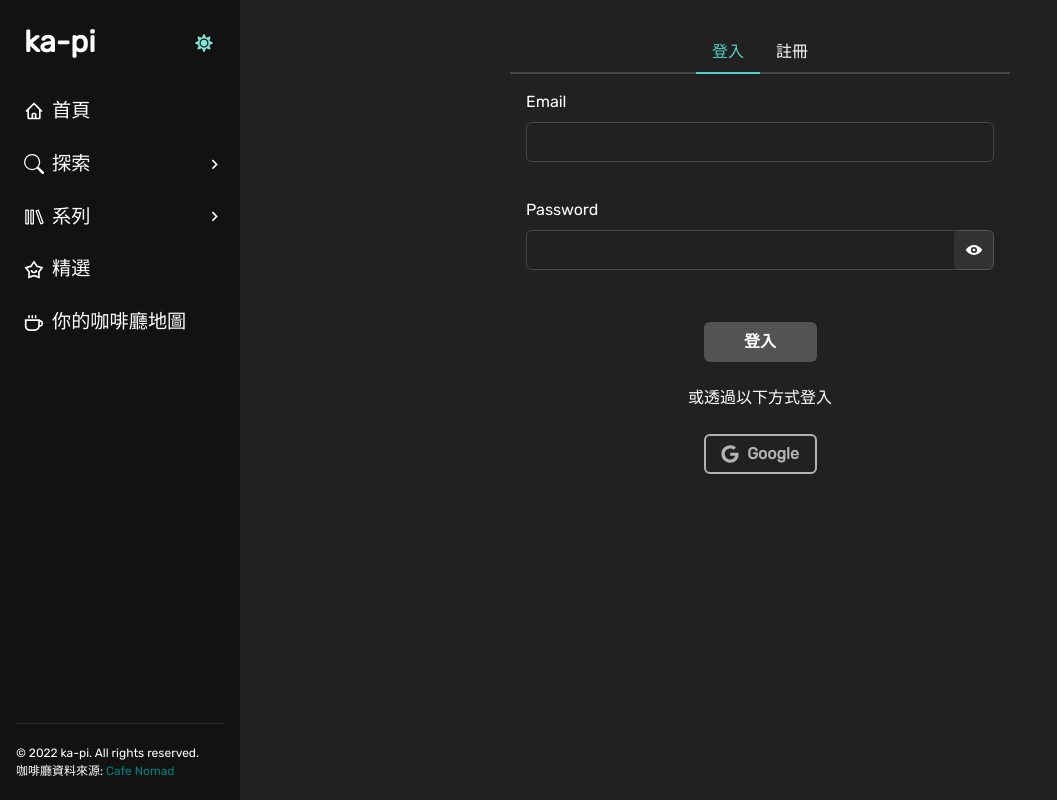
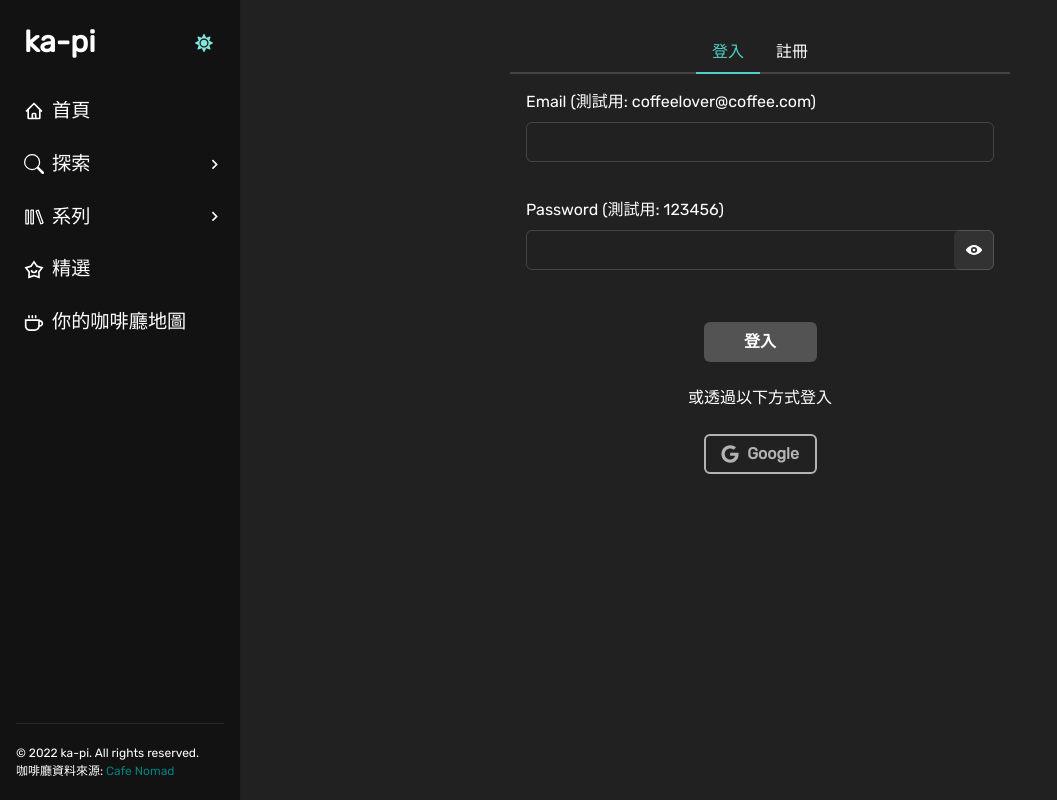
Before and after one commit to ellenchialin/ka-pi, a React (Create React App) app: page /auth in a window 1280 px wide. Shown: the whole page, without its empty margins (0-1057 px from the left). Built offline with nearby package versions, Linux system fonts and the light colour scheme; no server answers.

Commit message:
Add test account on sign in page

```diff
--- a/src/components/auth/SignInForm.js
+++ b/src/components/auth/SignInForm.js
@@ -69,7 +69,9 @@ const SignInForm = () => {
                   mb="2"
                   h="100px"
                 >
-                  <FormLabel htmlFor="email">Email</FormLabel>
+                  <FormLabel htmlFor="email">
+                    Email (測試用: coffeelover@coffee.com)
+                  </FormLabel>
                   <Field as={Input} type="email" name="email" />
                   <FormErrorMessage>{errors.email}</FormErrorMessage>
                 </FormControl>
@@ -79,7 +81,9 @@ const SignInForm = () => {
                   mb="2"
                   h="100px"
                 >
-                  <FormLabel htmlFor="password">Password</FormLabel>
+                  <FormLabel htmlFor="password">
+                    Password (測試用: 123456)
+                  </FormLabel>
                   <InputGroup>
                     <Field
                       as={Input}
```
